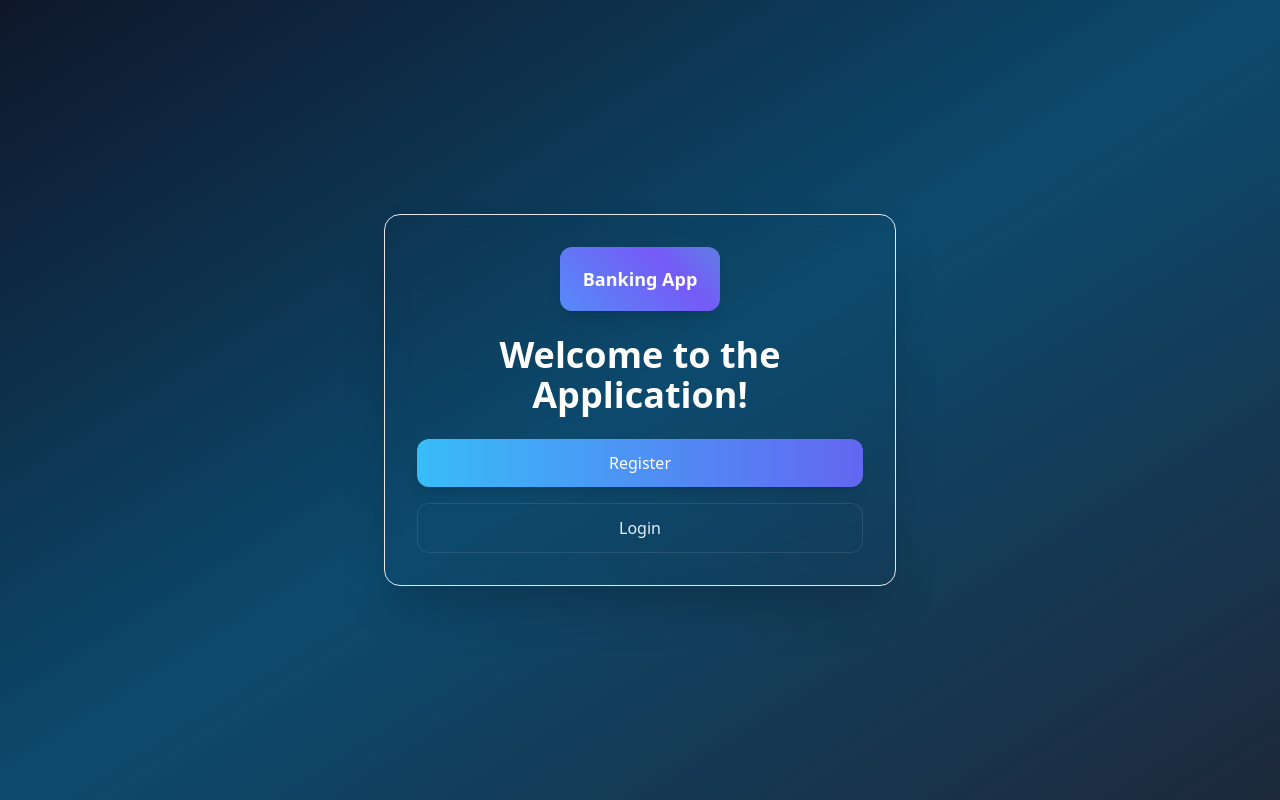
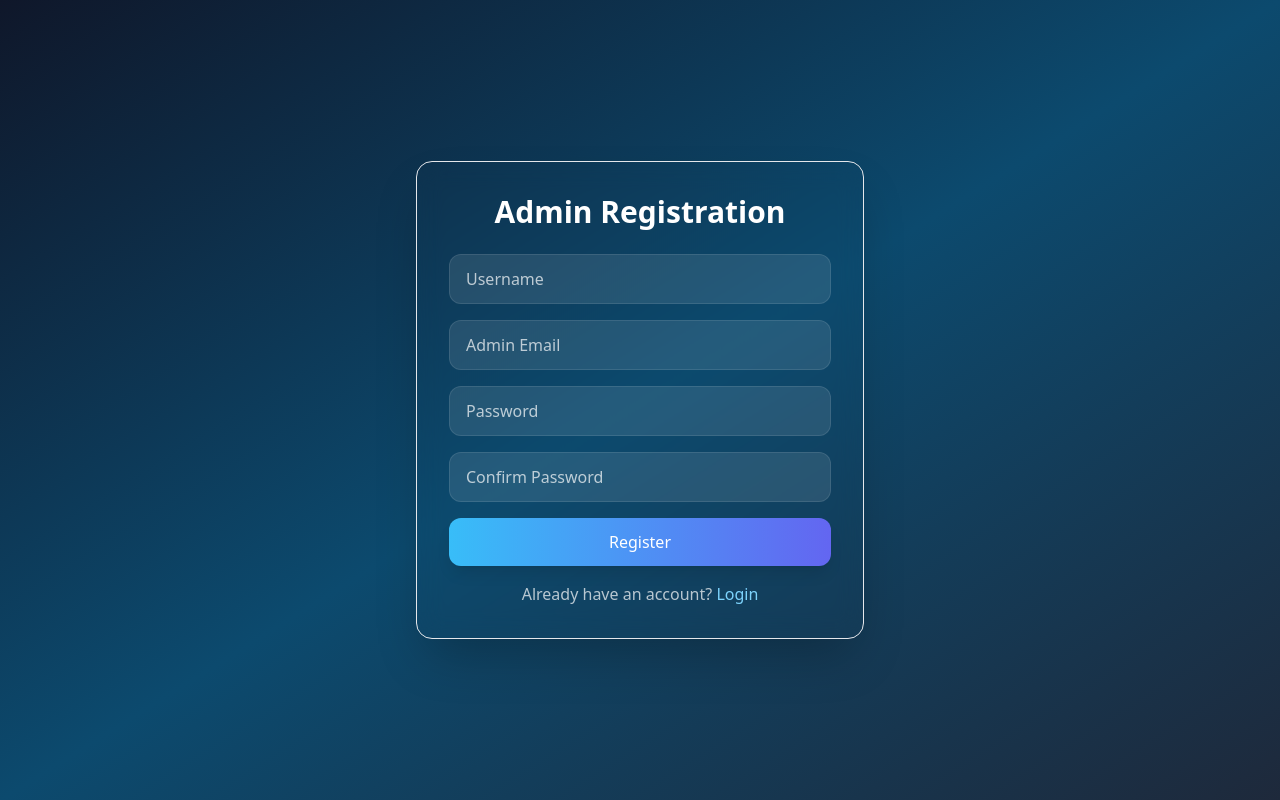
Before and after one commit to himanshu-hembram/BankingApp, a React (Vite) app in the folder Frontend/: page /register in a window 1280 px wide. Built offline with nearby package versions, Linux system fonts and the light colour scheme.

Commit message:
Register Page Added

```diff
--- a/Frontend/package.json
+++ b/Frontend/package.json
@@ -11,7 +11,8 @@
   },
   "dependencies": {
     "react": "^19.1.1",
-    "react-dom": "^19.1.1"
+    "react-dom": "^19.1.1",
+    "react-router-dom": "^7.9.1"
   },
   "devDependencies": {
     "@eslint/js": "^9.36.0",
--- a/Frontend/src/App.jsx
+++ b/Frontend/src/App.jsx
@@ -1,11 +1,16 @@
 import './App.css'
+import { BrowserRouter as Router, Routes, Route } from 'react-router-dom'
+import Register from './pages/Register'
 import { Welcome } from './pages/Welcome'
 
 function App() {
   return (
-    <>
-  <Welcome/>
-    </>
+    <Router>
+      <Routes>
+        <Route path="/" element={<Welcome />} />
+        <Route path="/register" element={<Register />} />
+      </Routes>
+    </Router>
   )
 }
 
--- /dev/null
+++ b/Frontend/src/pages/Register.jsx
@@ -0,0 +1,105 @@
+import React, { useState } from "react";
+
+const Register = () => {
+  const [formData, setFormData] = useState({
+    adminname: "",
+    email: "",
+    password: "",
+    confirmPassword: "",
+  });
+
+  const [error, setError] = useState("");
+
+  const handleChange = (e) => {
+    setFormData({ ...formData, [e.target.name]: e.target.value });
+  };
+
+  const handleSubmit = (e) => {
+    e.preventDefault();
+
+    // Password confirmation check
+    if (formData.password !== formData.confirmPassword) {
+      setError("Passwords do not match!");
+      return;
+    }
+
+    setError(""); // clear previous errors
+    console.log("Register form submitted:", formData);
+    // TODO: Make API call here
+  };
+
+  return (
+    <div className="fixed inset-0 flex items-center justify-center bg-gradient-to-br from-slate-900 via-sky-900 to-slate-800">
+      <div className="w-full max-w-md mx-4">
+        <div className="bg-white/6 backdrop-blur-md rounded-2xl p-8 shadow-2xl border border-white/6">
+          <div className="flex flex-col items-center text-center">
+            <h1 className="text-3xl font-bold text-white mb-6">Admin Registration</h1>
+
+            <form className="w-full space-y-4" onSubmit={handleSubmit}>
+              <input
+                type="text"
+                name="adminname"
+                placeholder="Username"
+                value={formData.adminname}
+                onChange={handleChange}
+                className="w-full py-3 px-4 bg-white/10 placeholder-white/70 text-white rounded-xl border border-white/10 focus:outline-none focus:ring-2 focus:ring-sky-400 transition"
+                required
+              />
+
+              <input
+                type="email"
+                name="email"
+                placeholder="Admin Email"
+                value={formData.email}
+                onChange={handleChange}
+                className="w-full py-3 px-4 bg-white/10 placeholder-white/70 text-white rounded-xl border border-white/10 focus:outline-none focus:ring-2 focus:ring-sky-400 transition"
+                required
+              />
+
+              <input
+                type="password"
+                name="password"
+                placeholder="Password"
+                value={formData.password}
+                onChange={handleChange}
+                className="w-full py-3 px-4 bg-white/10 placeholder-white/70 text-white rounded-xl border border-white/10 focus:outline-none focus:ring-2 focus:ring-sky-400 transition"
+                required
+              />
+
+              <input
+                type="password"
+                name="confirmPassword"
+                placeholder="Confirm Password"
+                value={formData.confirmPassword}
+                onChange={handleChange}
+                className="w-full py-3 px-4 bg-white/10 placeholder-white/70 text-white rounded-xl border border-white/10 focus:outline-none focus:ring-2 focus:ring-sky-400 transition"
+                required
+              />
+
+              {error && <p className="text-red-400 text-sm">{error}</p>}
+
+              <button
+                type="submit"
+                className="w-full py-3 px-4 bg-gradient-to-r from-sky-400 to-indigo-500 text-white rounded-xl shadow-lg hover:scale-[1.02] transition-transform"
+              >
+                Register
+              </button>
+            </form>
+
+            <p className="mt-4 text-white/70">
+              Already have an account?{" "}
+              <span
+                className="text-sky-300 cursor-pointer hover:underline"
+                onClick={() => (window.location.href = "/login")}
+              >
+                Login
+              </span>
+            </p>
+          </div>
+        </div>
+      </div>
+    </div>
+  );
+};
+
+export default Register;
```
Also changed, not shown: 1 other file (tests, documents, lock files or other folders).
